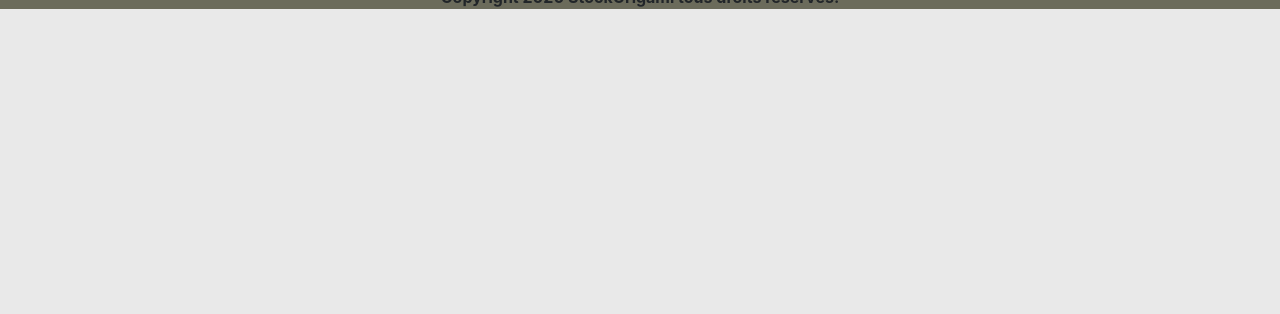
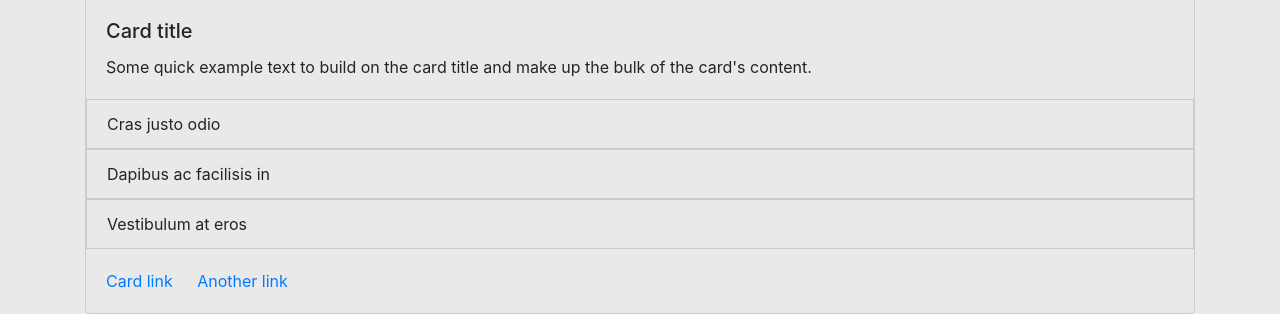
Before and after one commit to Afpa-repo/CDA-19124, a Symfony app: template StackOrigami/templates/product/show.html.twig in a window 1280 px wide. Shown: the part 897-1211 px from the top of the page. Before the commit the page ends 906 px from the top, so only its background shows below. Run offline with Twig, Linux system fonts and the light colour scheme; the template is opened without the code that fills it, so the values that code supplies are empty; some libraries are stand-ins or nearby versions.

Commit message:
first of day

```diff
--- a/StackOrigami/public/css/style.css
+++ b/StackOrigami/public/css/style.css
@@ -196,3 +196,23 @@ ul {
     list-style: none;
     border-radius: .25rem;
 }
+
+.card_show {
+    position: relative;
+    display: -ms-flexbox;
+    display: flex;
+    -ms-flex-direction: column;
+    flex-direction: column;
+    min-width: 0;
+    word-wrap: break-word;
+    background-clip: border-box;
+    border: 1px solid rgba(0,0,0,.125);
+    border-radius: .25rem;
+}
+
+.list-group-item_show {
+    position: relative;
+    display: block;
+    padding: .75rem 1.25rem;
+    border: 1px solid rgba(0,0,0,.125);
+}
--- a/StackOrigami/templates/product/show.html.twig
+++ b/StackOrigami/templates/product/show.html.twig
@@ -1,9 +1,27 @@
 {% extends 'base.html.twig' %}
 
-{% block title %}Product{% endblock %}
+{% block title %}{{ product.libelle }}{% endblock %}
 
 {% block body %}
-    <h1>Product</h1>
+    <div class="container">
+    <h1>{{ product.libelle }}</h1>
+    <div class="card_show">
+        <img class="card-img-top" src="..." alt="Card image cap">
+        <div class="card-body">
+            <h5 class="card-title">Card title</h5>
+            <p class="card-text">Some quick example text to build on the card title and make up the bulk of the card's content.</p>
+        </div>
+        <ul class="list-group list-group-flush">
+            <li class="list-group-item_show">Cras justo odio</li>
+            <li class="list-group-item_show">Dapibus ac facilisis in</li>
+            <li class="list-group-item_show">Vestibulum at eros</li>
+        </ul>
+        <div class="card-body">
+            <a href="#" class="card-link">Card link</a>
+            <a href="#" class="card-link">Another link</a>
+        </div>
+    </div>
+
 
     <table class="table">
         <tbody>
@@ -43,4 +61,5 @@
     <a href="{{ path('product_edit', {'id': product.id}) }}">edit</a>
 
     {{ include('product/_delete_form.html.twig') }}
+    </div>
 {% endblock %}
```
Also changed, not shown: StackOrigami/templates/product/index.html.twig (+22 -71 lines), 2 other files.
